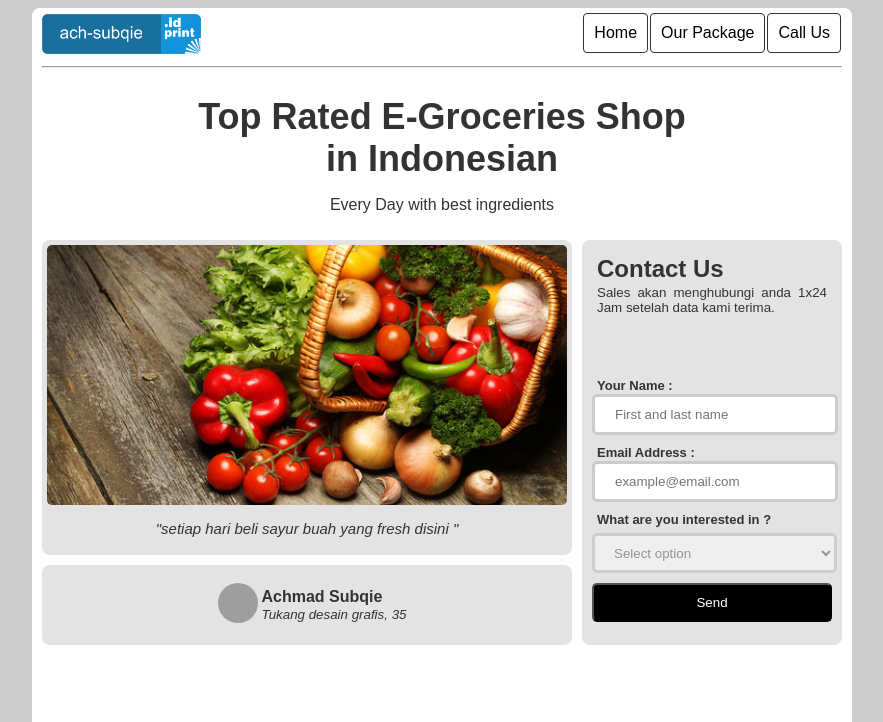
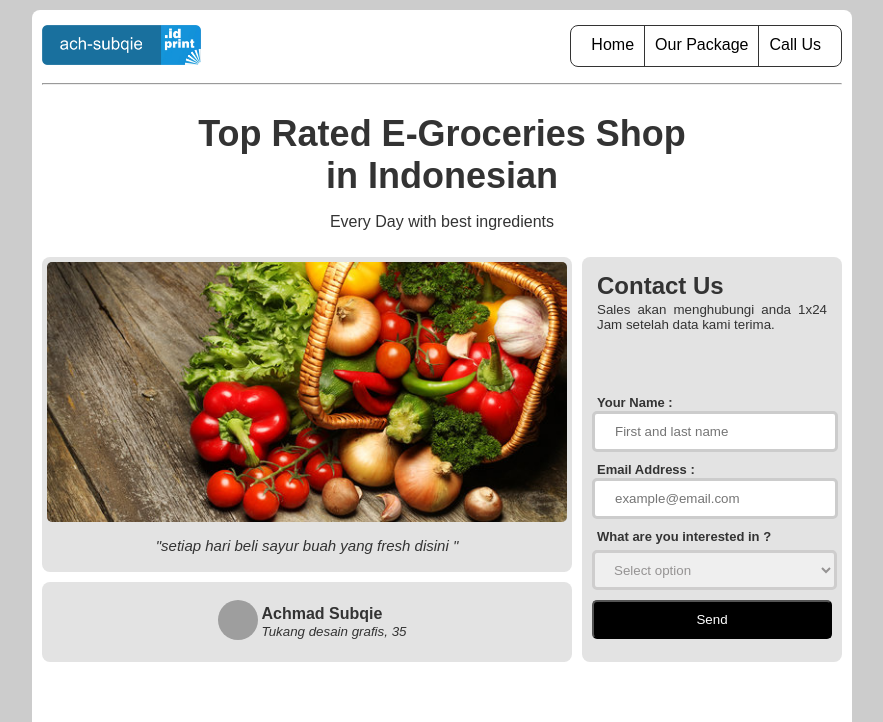
Before and after one commit to revou-fundamental-course/22-jan-24-ach-subeki, a plain HTML site: page index.html in a window 1280 px wide. Shown: the top 722 px of the page, without its empty margins (198-1081 px from the left). Drawn offline with Linux system fonts and the light colour scheme; grey boxes are pictures that could not be loaded.

Commit message:
perbaikan menu-btn navbar

```diff
--- a/index.html
+++ b/index.html
@@ -16,7 +16,7 @@
                 </div>
                 <div class="nav">
                     <a class="nav-btn" href="#">Home</a>
-            <a class="nav-btn" href="#">Our Package</a>
+                    <a class="nav-btn-" href="#">Our Package</a>
                     <a class="nav-btn" href="#">Call Us</a>
                 </div>
             </header>
@@ -37,7 +37,7 @@
                         <section class="footer-konten">
                             <table class="biodata-">
                                 <tr>
-                        <td  class="border-">
+                                    <td class="border-">
                                         <img class="foto-bunder" src="foto.png" width="50px" alt="foto">
                                     </td>
                                     <td>
@@ -48,7 +48,8 @@
                             </table>
                         </section>
                         <section class="benefit-a">
-                Use this space to provide users with more information about your offer. Consider it a follow-up to your headline and explain the benefits of your service or product
+                            Use this space to provide users with more information about your offer. Consider it a
+                            follow-up to your headline and explain the benefits of your service or product
                         </section>
                         <table>
                             <tr>
@@ -76,7 +77,7 @@
                             <input class="input" type="email" placeholder="example@email.com">
                             <p class="biodata">What are you interested in ?</p>
                             <select class="select" name="fruit">
-                    <option value="" >Select option</option>
+                                <option value="">Select option</option>
                                 <option value="apple">Apel</option>
                                 <option value="banana">Pisang</option>
                                 <option value="orange">Jeruk</option>
--- a/style.css
+++ b/style.css
@@ -8,16 +8,19 @@
     border-radius: 0px;
     padding-left: 10px;
     padding-right: 10px;
+    padding-top: 15px;
   }
   body  {
     background-color: #ccc;
-  }
+    margin-top: 10px;
+    }
   .border {
     border: 0px solid #959393;
     border-radius: 8px;
     width: 820px;
     margin: 0 auto;
     background-color: #ffffff;
+
   }
   header {
     width: 100%;
@@ -29,20 +32,27 @@
 
   .logo {
     height: 40px;
-    margin-top: 6px;
+    margin-top: 0px;
   }
 
   .nav {
     display: flex;
     align-items: center;
+    border: 1px solid;
+    border-radius: 8px;
+    padding: 10px;
+    height: 20px;
 
   }
+  .nav-btn-  {
+    height: 20px;
+    border: 1px solid #333;
+    padding: 10px;
+  }
   .nav-btn  {
-    align-items: center;
-    border: 1px solid #333;
-    border-radius: 4px;
+    height: 20px;
+    border: 0px solid #333;
     padding: 10px;
-    margin: 1px;
   }
 
   a {
```
Lines whose indentation alone changed are shown as unchanged.
